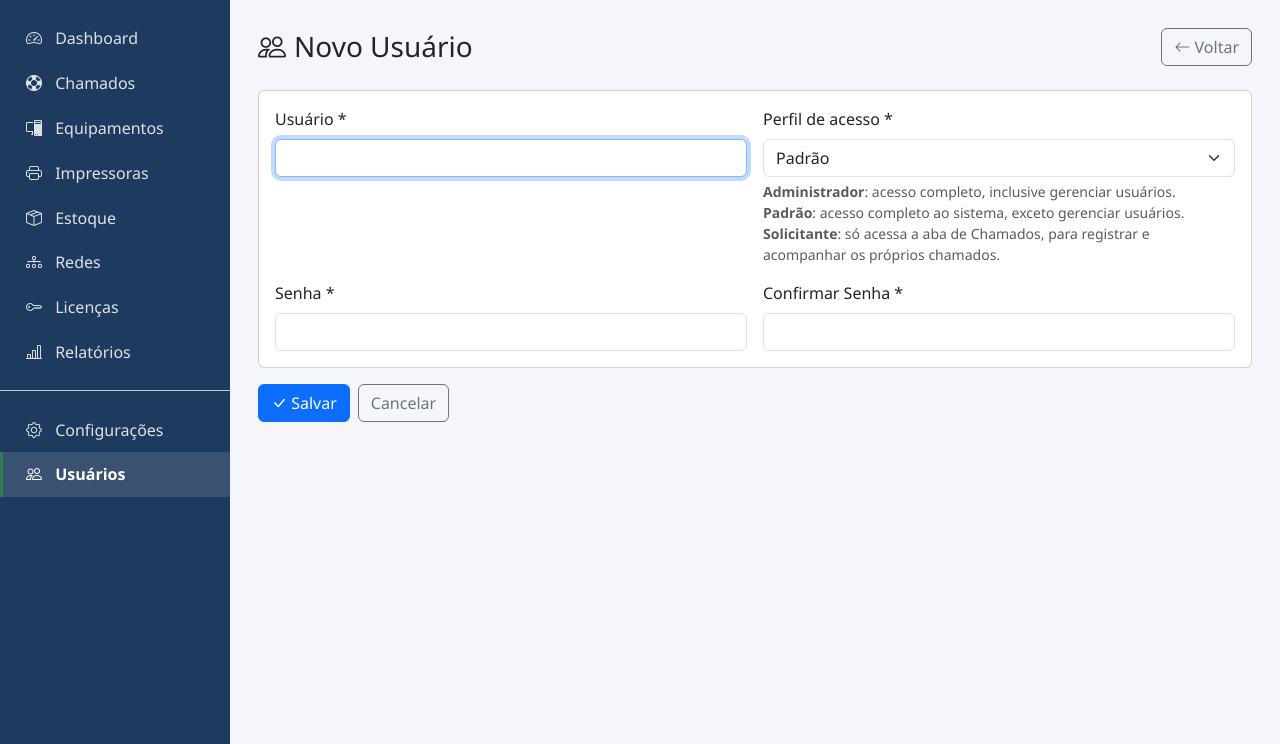
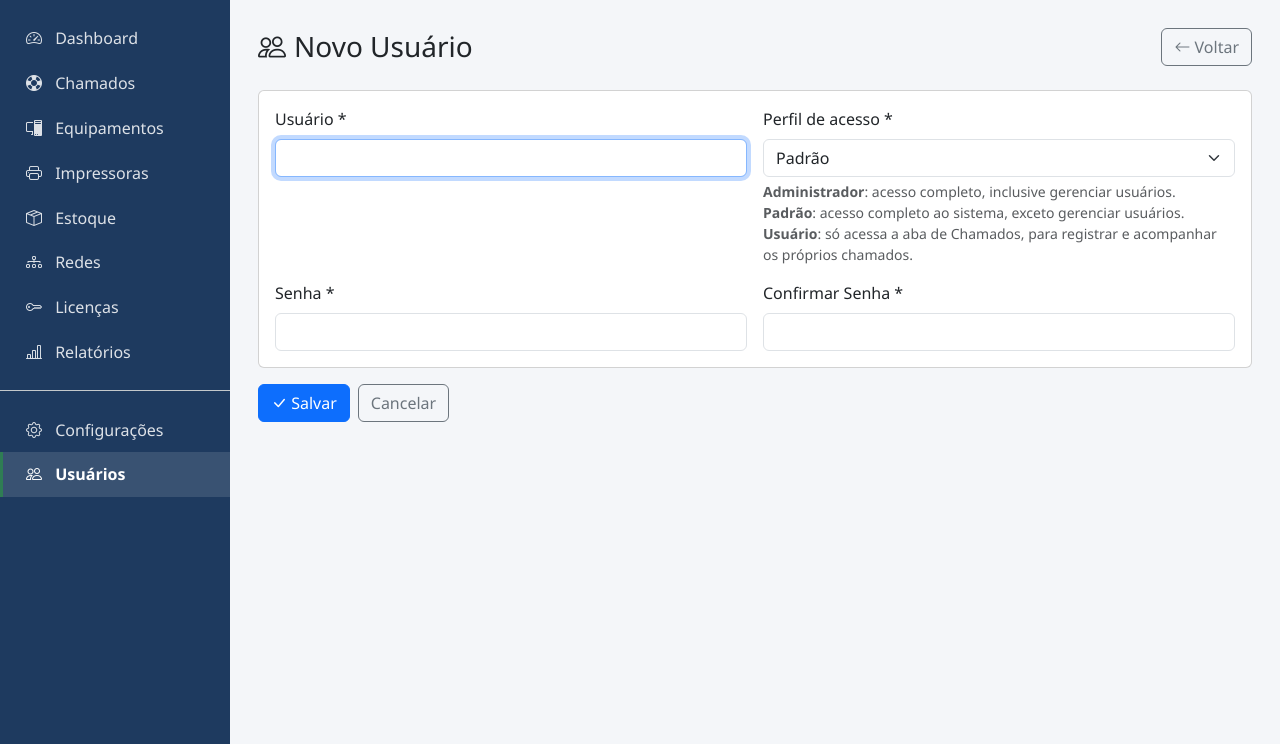
Before and after one commit to SalomaoKonjunski/Web-SCATI, a PHP site: page /web-scati/modules/usuarios/form.php in a window 1280 px wide. Shown: the part 56-800 px from the top of the page. Run offline with PHP 8.4, Linux system fonts and the light colour scheme; a user stored in the database is signed in; data comes from the database, SQL or seed files in the repository; data that the repository does not hold is empty.

Commit message:
Renomeia o perfil de usuário "Solicitante" para "Usuário"
Troca o nome exibido/gravado do perfil restrito (só acessa Chamados)
de "Solicitante" para "Usuário" — no dropdown de cadastro, no badge da
listagem e no valor salvo no banco. Para quem já tinha usuários com o
perfil antigo, adiciona a migração migration_renomeia_perfil_usuario.sql,
que converte as linhas existentes preservando os dados.

```diff
--- a/web-scati/web-scati/database/migration_chamados_solicitante.sql
+++ b/web-scati/web-scati/database/migration_chamados_solicitante.sql
@@ -1,5 +1,5 @@
 -- =====================================================================
--- Web SCATI - Migração: autor do chamado + regras do perfil Solicitante
+-- Web SCATI - Migração: autor do chamado + regras do perfil Usuário
 -- =====================================================================
 -- Use este script SOMENTE se o banco "scati" já existia antes desta
 -- atualização e a tabela "chamados" ainda NÃO tem a coluna
@@ -8,7 +8,7 @@
 --
 -- Pré-requisito: rode antes a migração migration_perfil_usuario.sql
 -- (ou já tenha a coluna "perfil" em "usuarios"), pois o perfil
--- Solicitante depende dela.
+-- Usuário depende dela.
 --
 -- Rode uma única vez:
 --   mysql --default-character-set=utf8mb4 -u root -p scati < database/migration_chamados_solicitante.sql
@@ -24,4 +24,4 @@ ALTER TABLE chamados
 -- Chamados já cadastrados ficam sem autor registrado (criado_por_id NULL);
 -- só passam a ter autor os chamados abertos a partir de agora. Isso não
 -- afeta usuários Administrador/Padrão, apenas limita quais chamados um
--- usuário Solicitante enxerga (somente os que ele mesmo abriu).
+-- usuário do perfil Usuário enxerga (somente os que ele mesmo abriu).
--- a/web-scati/web-scati/database/migration_usuarios.sql
+++ b/web-scati/web-scati/database/migration_usuarios.sql
@@ -16,7 +16,7 @@ CREATE TABLE IF NOT EXISTS usuarios (
     id              INT AUTO_INCREMENT PRIMARY KEY,
     usuario         VARCHAR(50)  NOT NULL UNIQUE,
     senha_hash      VARCHAR(255) NOT NULL,
-    perfil          ENUM('Administrador','Padrão','Solicitante') NOT NULL DEFAULT 'Padrão',
+    perfil          ENUM('Administrador','Padrão','Usuário') NOT NULL DEFAULT 'Padrão',
     criado_em       DATETIME     NOT NULL DEFAULT CURRENT_TIMESTAMP
 ) ENGINE=InnoDB;
 
--- a/web-scati/web-scati/database/scati.sql
+++ b/web-scati/web-scati/database/scati.sql
@@ -13,14 +13,14 @@ CREATE TABLE usuarios (
     id              INT AUTO_INCREMENT PRIMARY KEY,
     usuario         VARCHAR(50)  NOT NULL UNIQUE,
     senha_hash      VARCHAR(255) NOT NULL,
-    perfil          ENUM('Administrador','Padrão','Solicitante') NOT NULL DEFAULT 'Padrão',
+    perfil          ENUM('Administrador','Padrão','Usuário') NOT NULL DEFAULT 'Padrão',
     criado_em       DATETIME     NOT NULL DEFAULT CURRENT_TIMESTAMP
 ) ENGINE=InnoDB;
 
 -- Perfis de acesso:
 --   Administrador: acesso completo, inclusive gerenciar outros usuários.
 --   Padrão:        acesso completo ao sistema, exceto gerenciar usuários.
---   Solicitante:   só acessa a aba de Chamados; pode registrar chamados e
+--   Usuário:       só acessa a aba de Chamados; pode registrar chamados e
 --                  acompanhar os que ele mesmo abriu, mas não edita/exclui
 --                  chamados nem enxerga o restante do sistema.
 --
--- a/web-scati/web-scati/includes/auth.php
+++ b/web-scati/web-scati/includes/auth.php
@@ -28,7 +28,7 @@ function usuarioLogado(): ?array
         'usuario'     => $_SESSION['usuario_nome'],
         'perfil'      => $perfil,
         'admin'       => $perfil === 'Administrador',
-        'solicitante' => $perfil === 'Solicitante',
+        'solicitante' => $perfil === 'Usuário',
     ];
 }
 
--- a/web-scati/web-scati/includes/functions.php
+++ b/web-scati/web-scati/includes/functions.php
@@ -350,14 +350,14 @@ function statusChamadoBadgeClass(string $status): string
 
 function perfisUsuario(): array
 {
-    return ['Administrador', 'Padrão', 'Solicitante'];
+    return ['Administrador', 'Padrão', 'Usuário'];
 }
 
 function perfilUsuarioBadgeClass(string $perfil): string
 {
     return match ($perfil) {
         'Administrador' => 'bg-primary',
-        'Solicitante'   => 'bg-info text-dark',
+        'Usuário'       => 'bg-info text-dark',
         default         => 'bg-secondary',
     };
 }
--- a/web-scati/web-scati/modules/auth/login.php
+++ b/web-scati/web-scati/modules/auth/login.php
@@ -29,7 +29,7 @@ if ($_SERVER['REQUEST_METHOD'] === 'POST') {
             $_SESSION['usuario_id'] = (int) $registro['id'];
             $_SESSION['usuario_nome'] = $registro['usuario'];
             $_SESSION['usuario_perfil'] = $registro['perfil'];
-            redirect($registro['perfil'] === 'Solicitante' ? '/modules/chamados/index.php' : '/index.php');
+            redirect($registro['perfil'] === 'Usuário' ? '/modules/chamados/index.php' : '/index.php');
         } else {
             $erro = 'Usuário ou senha inválidos.';
         }
--- a/web-scati/web-scati/modules/usuarios/form.php
+++ b/web-scati/web-scati/modules/usuarios/form.php
@@ -134,7 +134,7 @@ include __DIR__ . '/../../includes/header.php';
                 <div class="form-text">
                     <strong>Administrador</strong>: acesso completo, inclusive gerenciar usuários.<br>
                     <strong>Padrão</strong>: acesso completo ao sistema, exceto gerenciar usuários.<br>
-                    <strong>Solicitante</strong>: só acessa a aba de Chamados, para registrar e acompanhar os próprios chamados.
+                    <strong>Usuário</strong>: só acessa a aba de Chamados, para registrar e acompanhar os próprios chamados.
                 </div>
             </div>
             <div class="col-md-6">
```
Also changed, not shown: web-scati/web-scati/database/migration_perfil_usuario.sql (+9 -5 lines), web-scati/web-scati/database/migration_renomeia_perfil_usuario.sql (added, +26 -0 lines).
